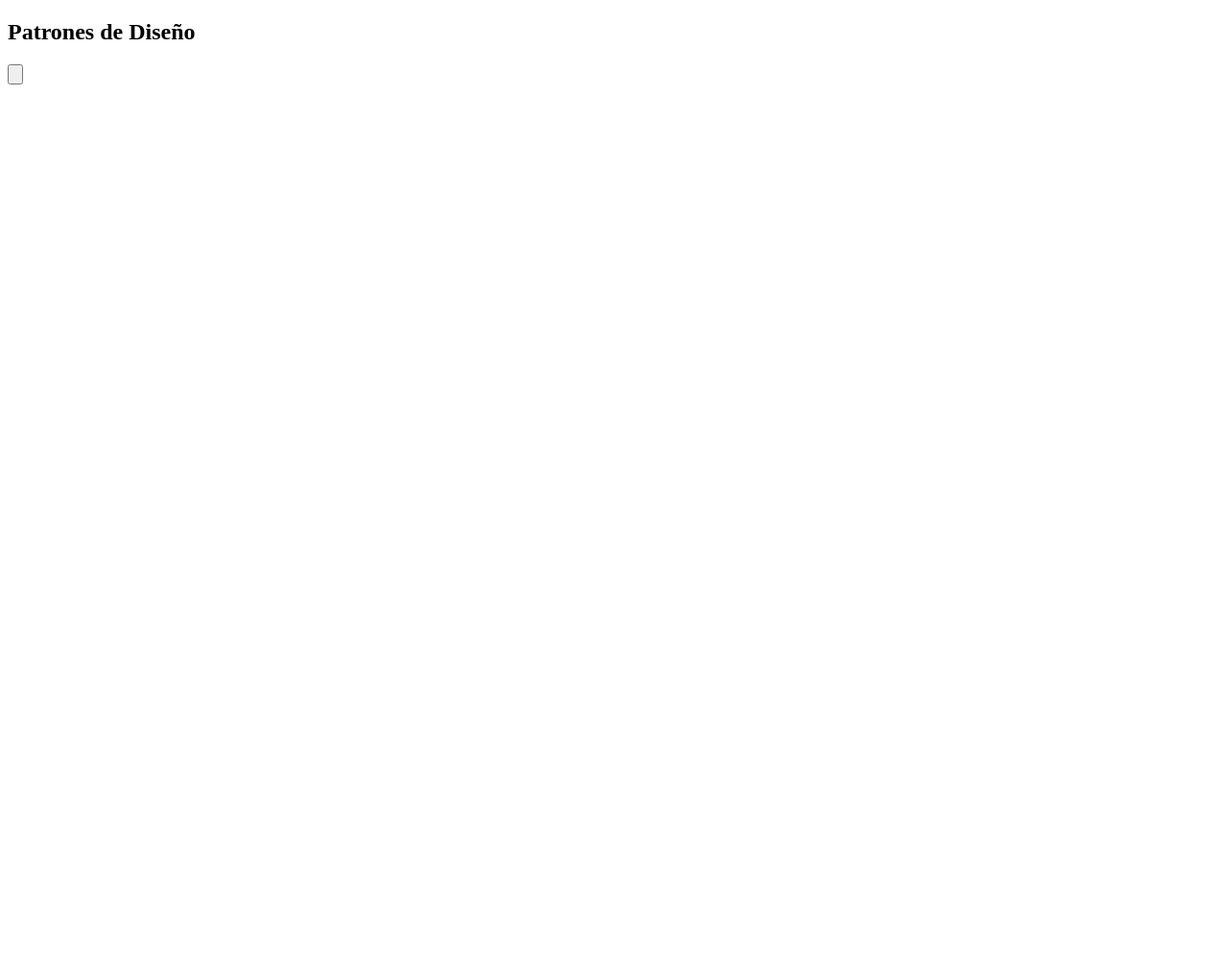
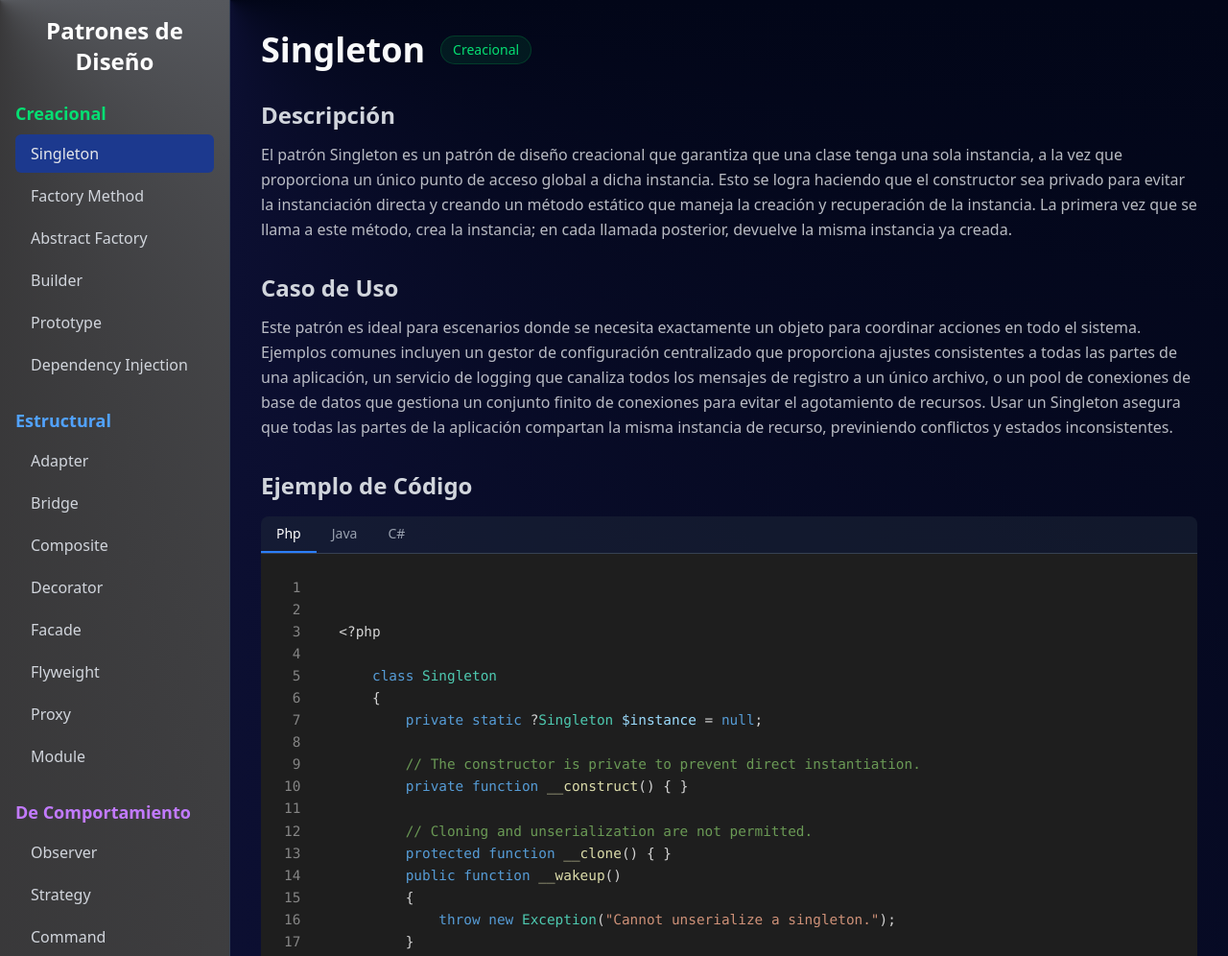
Before and after one commit to repoweb101/design-pattern-explorer, a plain HTML site: page index.html in a window 1280 px wide. Shown: the top 996 px of the page at 96% size. Before the commit the page ends 800 px from the top, so only its background shows below. Drawn offline with Linux system fonts and the light colour scheme; the site is published under a folder, as on GitHub Pages, so addresses that start at the root find nothing.

Commit message:
Update script and link paths to relative URLs

```diff
--- a/index.html
+++ b/index.html
@@ -12,8 +12,8 @@
 
         <title>Explorador de Patrones de Diseño</title>
 
-      <script type="module" crossorigin src="/index-B9By4Y3b.js"></script>
-      <link rel="stylesheet" crossorigin href="/index-D-erebcJ.css">
+      <script type="module" crossorigin src="./index-B9By4Y3b.js"></script>
+      <link rel="stylesheet" crossorigin href="./index-D-erebcJ.css">
     </head>
 
     <body class="flex flex-col w-full min-h-full bg-gray-900 text-gray-200 font-sans">
```
